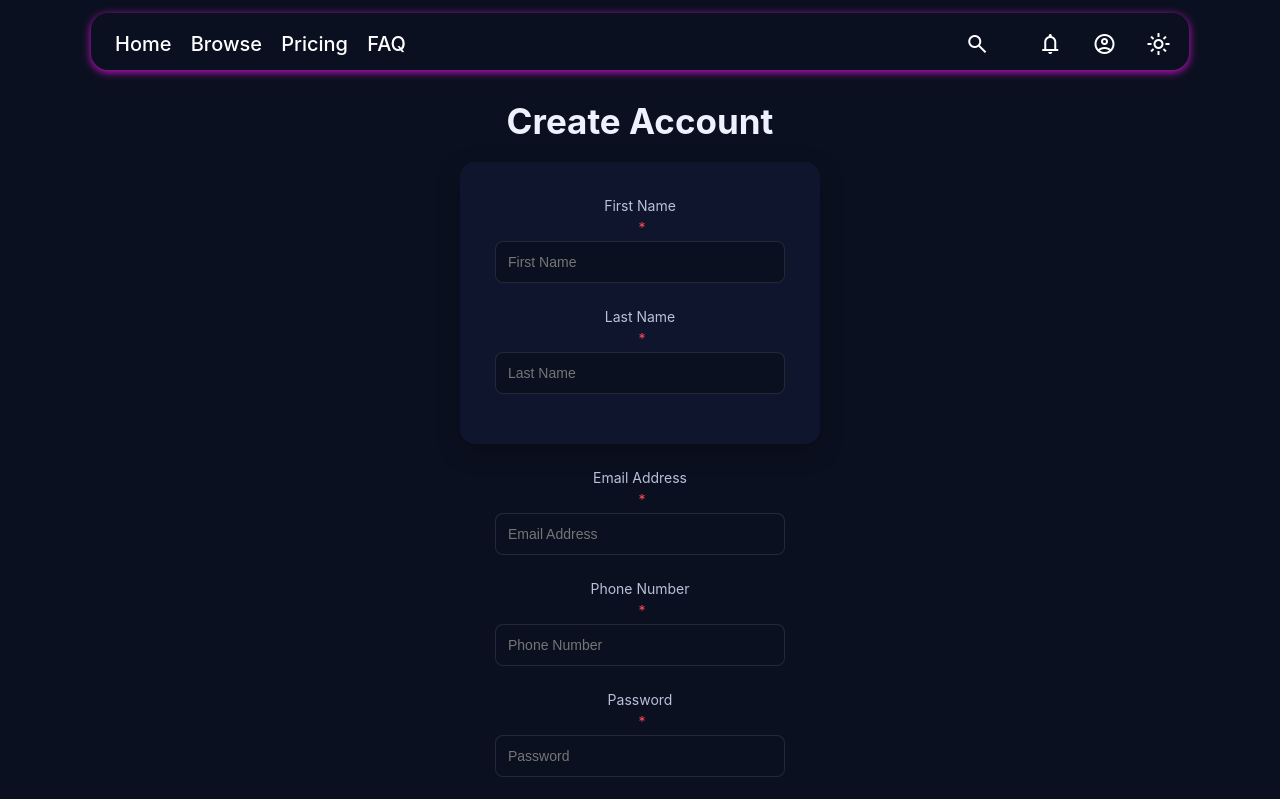
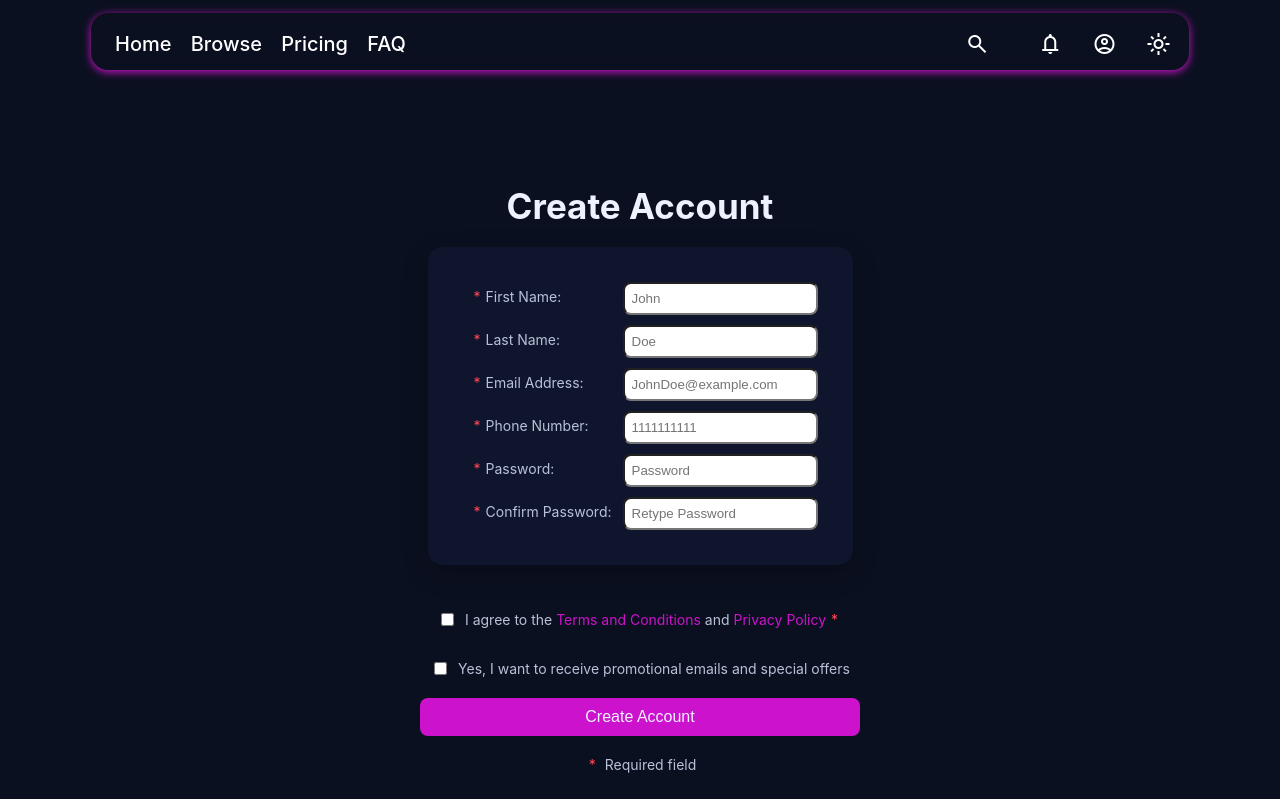
Before and after one commit to RamTheGoat/CES, a React (Create React App) app: page /register in a window 1280 px wide. Shown: the top 799 px of the page. Built offline with nearby package versions, Linux system fonts and the light colour scheme.

Commit message:
registration css change

```diff
--- a/src/Pages/Register.css
+++ b/src/Pages/Register.css
@@ -50,18 +50,22 @@
     flex-direction: column;
     align-items: center;
     background: transparent;
-    width: 300px;
     margin-bottom: 15px;
 }
 
 .input_label {
     width: 100%;
     display: flex;
-    flex-direction: column;
+    flex-direction: row;
     gap: 5px;
     font-size: 14px;
     color: var(--muted);
     padding: 5px;
+    justify-content: space-between;
+}
+
+.input_label title {
+    font-weight: bold;
 }
 
 .label_text {
@@ -181,10 +185,13 @@
     width: auto;
 }
 
+.title_join {
+    padding: 6px;
+}
 /* stars */
 .required_star {
     color: #ff4757;
-    margin-left: 4px;
+    padding: 5px;
 }
 
 .required_note {
--- a/src/Pages/Register.jsx
+++ b/src/Pages/Register.jsx
@@ -70,68 +70,56 @@ const Register = () => {
                 <form onSubmit={handleSubmit}>
                     {/* name row */}
                     <div className='form_container'>
-                        <div className='input_box'>
                             <label className='input_label'>
-                                First Name<span className='required_star'>*</span>
-                                    <input
+                                <span className='title_join'><span className='required_star'>*</span>First Name:</span>
+                                    <input style={{padding: '7px', borderRadius: '8px', alignSelf: 'right'}}
                                         type="text"
                                         name="firstName"
-                                        placeholder='First Name'
+                                        placeholder='John'
                                         value={formData.firstName}
                                         onChange={handleChange}
                                         required
                                     />
                                 </label>
-                        </div>
-                        <div className='input_box'>
-                            <label className='input_label'>
-                                Last Name<span className='required_star'>*</span>
-                                <input
+                                <label className='input_label'>
+                                    <span className='title_join'><span className='required_star'>*</span>Last Name:</span>
+                                <input style={{padding: '7px', borderRadius: '8px'}}
                                     type="text"
                                     name="lastName"
-                                    placeholder='Last Name'
+                                    placeholder='Doe'
                                     value={formData.lastName}
                                     onChange={handleChange}
                                     required
                                 />
                             </label>
-                        </div>
-                    </div>
+                            {/* contact info */}
+                            <label className='input_label'>
+                                 <span className='title_join'><span className='required_star'>*</span>Email Address:</span>
 
-                    {/* contact info */}
-                    <div className='input_box'>
-                        <label className='input_label'>
-                            Email Address<span className='required_star'>*</span>
-                                <input
+                                <input style={{padding: '7px', borderRadius: '8px', alignSelf: 'right'}}
                                     type="email"
                                     name="email"
-                                    placeholder='Email Address'
+                                    placeholder='JohnDoe@example.com'
                                     value={formData.email}
                                     onChange={handleChange}
                                     required
                                 />
                             </label>
-                    </div>
-
-                    <div className='input_box'>
-                        <label className='input_label'>
-                            Phone Number<span className='required_star'>*</span>
-                                <input
+                            <label className='input_label' style={{alignSelf: 'left'}}>
+                                <span className='title_join'><span className='required_star'>*</span>Phone Number:</span>
+                                <input style={{padding: '7px', borderRadius: '8px', alignSelf: 'right'}}
                                     type="tel"
                                     name="phone"
-                                    placeholder='Phone Number'
+                                    placeholder='1111111111'
                                     value={formData.phone}
                                     onChange={handleChange}
                                     required
                                 />
                         </label>
-                    </div>
-
-                    {/* password check */}
-                    <div className='input_box'>
+                        {/* password check */}
                         <label className='input_label'>
-                            Password<span className='required_star'>*</span>
-                                <input
+                             <span className='title_join'><span className='required_star'>*</span>Password:</span>
+                                <input style={{padding: '7px', borderRadius: '8px', alignSelf: 'right'}}
                                     type="password"
                                     name="password"
                                     placeholder='Password'
@@ -140,15 +128,12 @@ const Register = () => {
                                     required
                                 />
                         </label>
-                    </div>
-
-                    <div className='input_box'>
                         <label className='input_label'>
-                            Confirm Password<span className='required_star'>*</span>
-                                <input
+                            <span className='title_join'><span className='required_star'>*</span>Confirm Password:</span>
+                                <input style={{padding: '7px', borderRadius: '8px', alignSelf: 'right'}}
                                     type="password"
                                     name="confirmPassword"
-                                    placeholder='Confirm Password'
+                                    placeholder='Retype Password'
                                     value={formData.confirmPassword}
                                     onChange={handleChange}
                                     required
```
